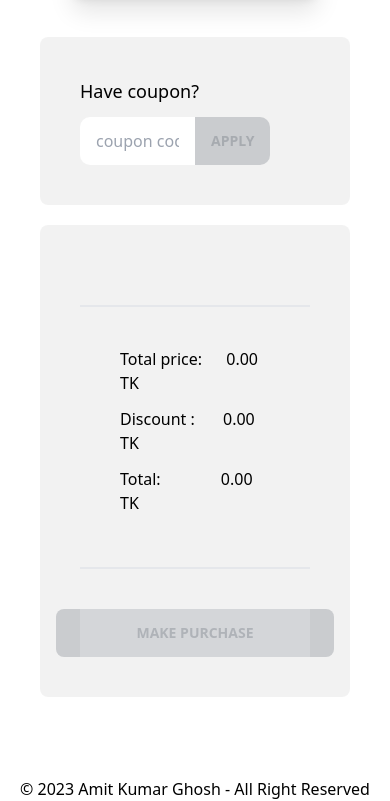
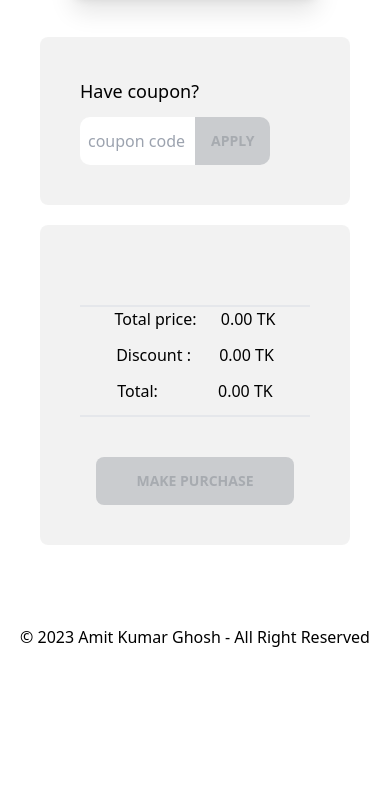
Before and after one commit to L0rd-AK/Summer-sale, a plain HTML site: page index.html in a window 390 px wide. Shown: the part 4349-5150 px from the top of the page. After the commit the page ends 4998 px from the top, so only its background shows below. Drawn offline with nearby package versions, Linux system fonts and the light colour scheme.

Commit message:
fixed responsive problem

```diff
--- a/index.html
+++ b/index.html
@@ -214,7 +214,7 @@
                <div class="cardBG rounded-lg p-10 ">
                     <h3 class="text-lg text-black mb-3 font-medium">Have coupon?</h3>
                     <div class="border-black flex gap-0">
-                        <input id="coupon"  style="border-radius: 10px 0px 0px 10px;" class="w-1/2 bg-white border-none px-4 py-2" type="text" placeholder="coupon code">
+                        <input id="coupon"  style="border-radius: 10px 0px 0px 10px;" class="w-1/2 bg-white border-none px-2 lg:px-4 py-2" type="text" placeholder="coupon code">
                         <button onclick="coupon()" id="coupon-btn"  disabled="disabled" style="border-radius: 0px 10px 10px 0px;" class="btn border-none pink px-4 py-2 text-white">Apply</button>
                     </div>
                </div>
@@ -224,14 +224,14 @@
 
                     </div>
                     <!-- price section -->
-                    <div class="border-b-2 p-10 text-black font-medium">
+                    <div class="border-b-2 lg:p-10 text-black font-medium text-center">
                     <h1 class="font-medium mb-3">Total price: <span id="total-price" class="ml-5">0.00</span> TK</h1>
                     <h1 class="font-medium mb-3">Discount : <span id="diccount-price" class="ml-6">0.00</span> TK</h1>
                     <h1 class="font-medium mb-3">Total: <span id="total" class="ml-14">0.00</span> TK</h1>
                     </div>
-                    <div class="flex justify-center mt-10 bg-white">
+                    <div class="flex justify-center mt-10 ">
                         <!-- Open the modal using ID.showModal() method -->
-                        <button id="Purchase-btn" disabled="disabled" class="btn border-none pink text-white px-20 py-2 rounded-lg" onclick="my_modal_1.showModal()">Make Purchase</button>
+                        <button id="Purchase-btn" disabled="disabled" class="btn border-none pink text-white px-10 lg:px-20 py-2 rounded-lg" onclick="my_modal_1.showModal()">Make Purchase</button>
                         <dialog id="my_modal_1" class="modal">
                         <form method="dialog" class="modal-box bg-white text-black ">
                             <div class="flex justify-center items-center text-center">
```
